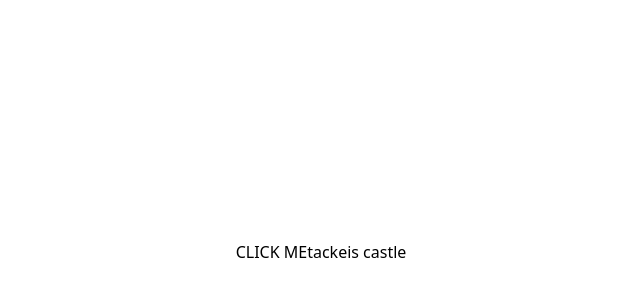
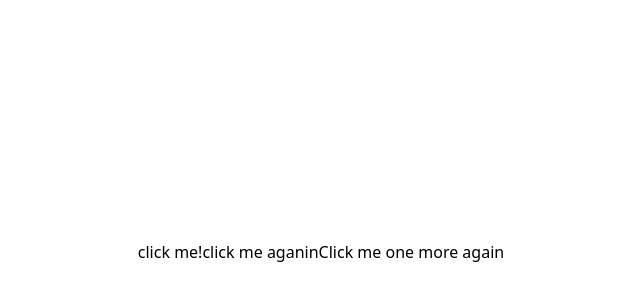
Before and after one commit to Sanjoy-droid/Typescript-React-Lab, a React (Vite) app: page / in a window 1280 px wide. Shown: the part 148-448 px from the top of the page, without its empty margins (319-959 px from the left). Built offline with nearby package versions, Linux system fonts and the light colour scheme.

Commit message:
use as const in array

```diff
--- a/src/Components/Button.tsx
+++ b/src/Components/Button.tsx
@@ -1,53 +1,20 @@
-// function convertCurrency(amount: number, currency: string) {
-// ...
-// }
+import { useRef, useState } from "react";
 
-import { useState } from "react";
-
-// convertCurrency(100, "USD");
-
-// const ExampleComponent: React:FC=()=>{}
-
-// type Color = "red" | "blue" | "green" | "yellow";
-
-//Interface
-
-// interface ButtonProps {
-//   type: "button" | "submit" | "reset";
-//   color: "red" | "blue" | "green" | "yellow";
-// }
-// interface SuperButtonProps extends ButtonProps {
-//   size: "small" | "medium" | "large";
-// }
-
-// Type Alias
-// type ButtonProps = {
-//   type: "button" | "submit" | "reset";
-//   color: "red" | "blue" | "green" | "yellow";
-// };
-
-// type SuperButtonProps = ButtonProps & {
-//   size: "small" | "medium" | "large";
-// };
-
-type User = {
-  name: string;
-  age: number;
-};
-
+const buttonTextOptions = [
+  "click me!",
+  "click me aganin",
+  "Click me one more again",
+] as const;
 export default function Button() {
-  const [count, setCount] = useState<number>(0);
-  const [text, setText] = useState("tackeis castle");
-
-  const [user, setUser] = useState<User | null>(null);
-
-  const name = user?.name;
   return (
     <>
       <div>
-        <button>CLICK ME</button>
+        <button>
+          {buttonTextOptions.map((option) => {
+            return option;
+          })}
+        </button>
         {/* {count} */}
-        {text}
       </div>
     </>
   );
```
